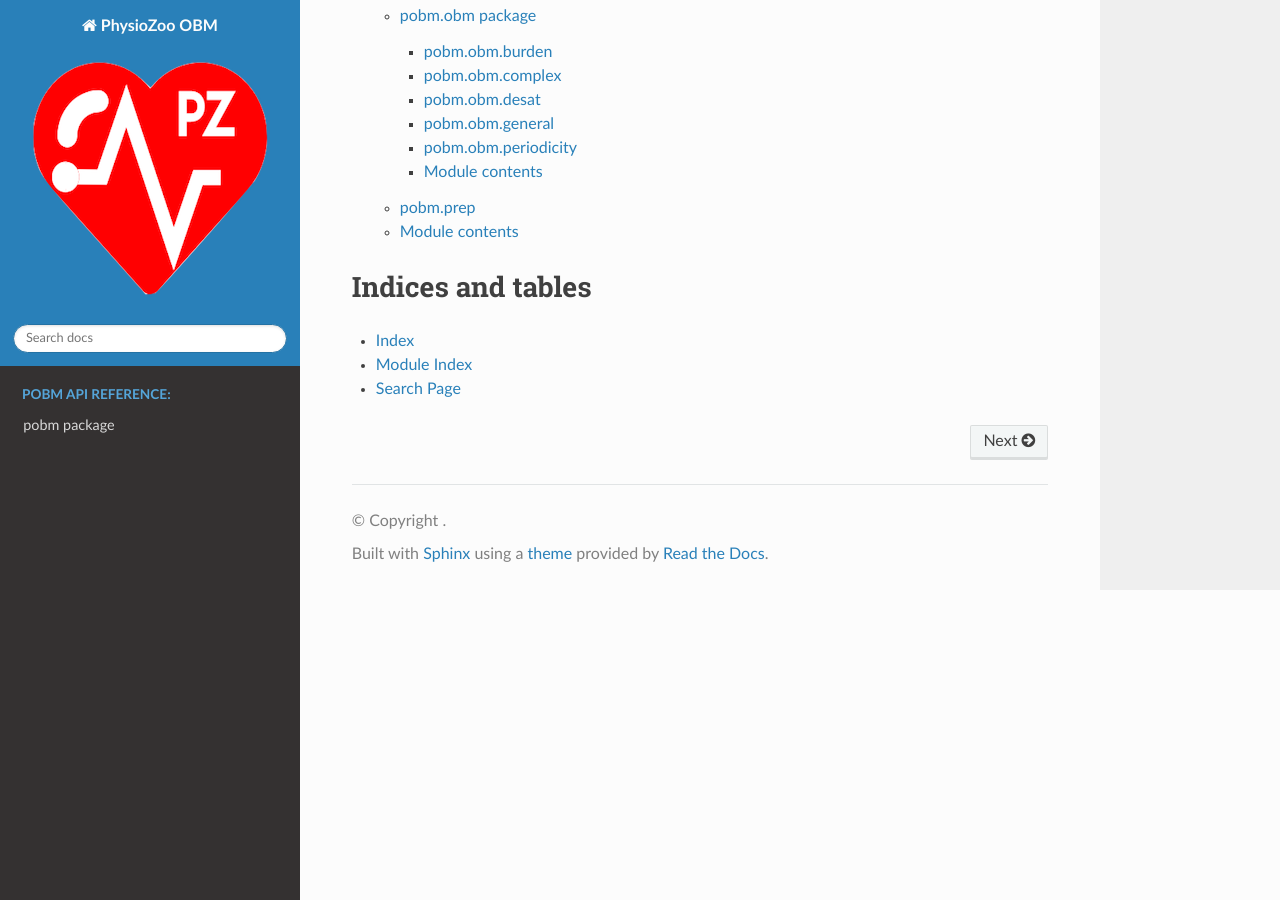
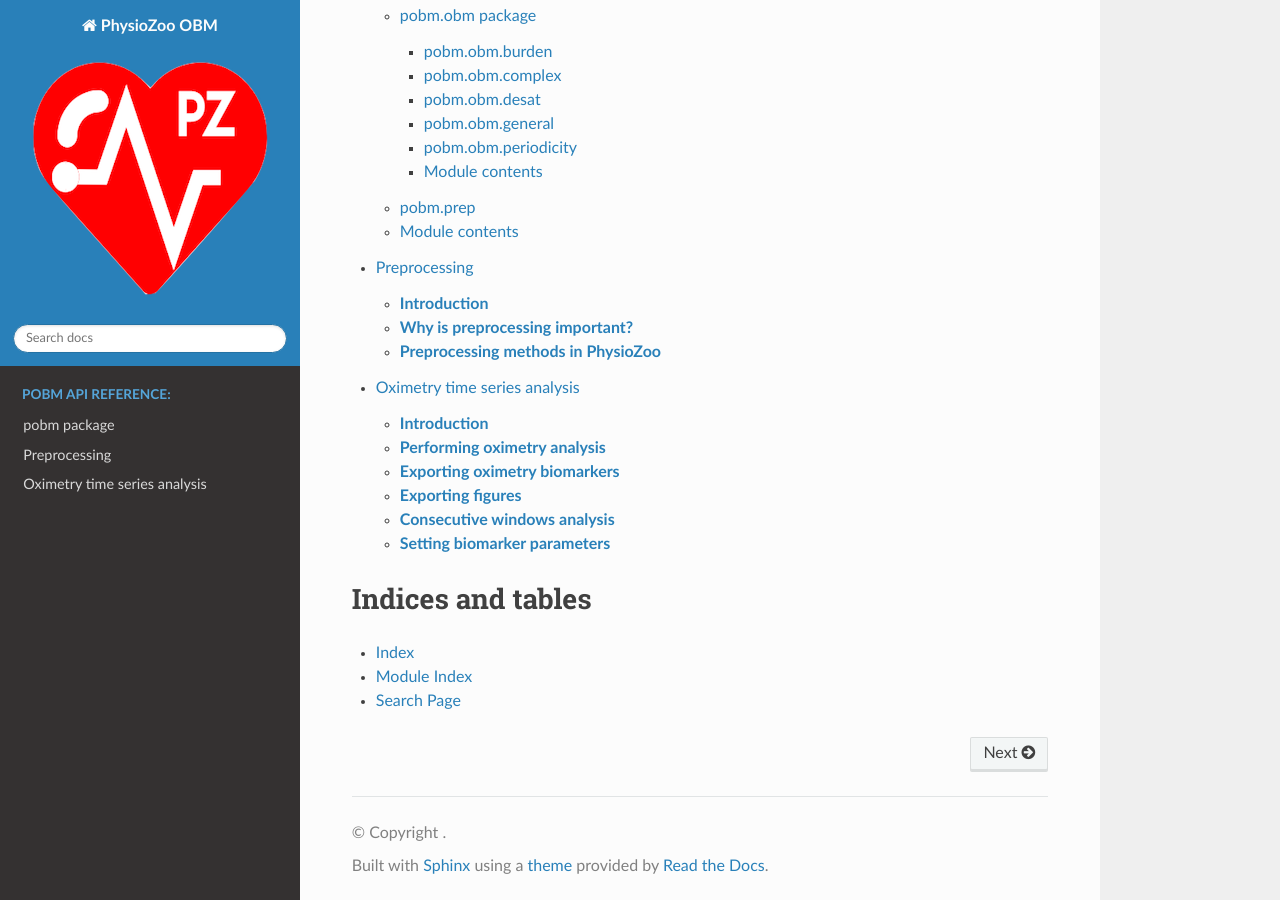
Before and after one commit to aim-lab/Oximetry_Toolbox, a Sphinx documentation site: the page built from docs/index.rst, in a window 1280 px wide and 900 px high, scrolled down 1304 px. Built offline with Sphinx 7.4.7 and the Read the Docs theme 2.0.0, drawn with Linux system fonts in a browser that asks for light colours; some of the changed lines change nothing that is shown.

Commit message:
Add tutorials to pobm

```diff
--- a/docs/index.rst
+++ b/docs/index.rst
@@ -11,7 +11,8 @@
    :caption: POBM API REFERENCE:
 
    pobm
-
+   tutorials/pobm_preprocessing.rst
+   tutorials/pobm_analysis.rst
 
 
 Indices and tables
--- /dev/null
+++ b/docs/tutorials/pobm_analysis.rst
@@ -0,0 +1,79 @@
+Oximetry time series analysis
+==========
+
+In this tutorial you will learn how to use **PhysioZoo OBM** to compute the oximetry biomarkers and export the computed values.
+(link: https://physiozoo.com/)
+
+**Introduction**
+----------------------
+SpO2 is a measure of the amount of oxygen-loaded hemoglobin in the blood, relative to the amount of oxygen-unloaded hemoglobin. The extraction of digital biomarkers from the oxygen saturation time series is a critical step in the process of diagnosis and monitoring of patient pulmonary function. Indeed, studying the variability of the oxygen saturation signal may provide information on the underlying physiological control systems. **PhysioZoo OBM** provides the framework and the tools for extracting oximetry biomarkers from the SpO2 signal.
+
+
+**Performing oximetry analysis**
+------------------------------
+
+Start by loading some example data by clicking File -> Open data file -> SpO2/SpO2_example.txt. The program will start the analysis automatically and will display the following window:
+
+.. image:: pobm_mainmenu.PNG
+   :align: center
+
+Refering to the figure above: (A) the selected window (shaded in blue) defines the time interval for which the oximetry biomarkers are computed. In the lower panel (B), the overall oximetry signal is plotted. Two windows are drawn on it: one window with a red frame and another one with a blue frame (and alpha color from within). The red window defines the part of the oximetry time series plotted in the larger upper figure (A). The blue frame defines the part of the oximetry time series for which the biomarkers will be computed. The two windows can be modified (extended/shrunk/moved) using the mouse. Pannel (C) shows all the oximetry biomarkers that have been computed.
+
+Congrats! You have made your first oximetry analysis with **PhysioZoo OBM**!
+The biomarkers are divided into five different categories: General, Desaturations, Hypoxic Burden, Complexity and Periodicity. You can choose to compute only certain categories (to save time), into the tab "OBM".
+
+.. note:: Every time you move the analysis window to another location the newly selected segment will be automatically analyzed. You can disable this by deselecting the checkbox “Auto Compute” located under the “Compute” button.
+
+.. note:: The length of the selected window is important. Some biomarkers require algorithm with high complexity, and thus may take some time to run on too long windows. You can modify the size of the window under "Display".
+
+
+**Exporting oximetry biomarkers**
+--------------------------------------------
+
+You can export the oximetry biomarkers and the prefiltered SpO2 signal generated by **PhysioZoo OBM**. Go to File -> Save SpO2 measures. The following window will display:
+
+.. image:: pobm_save_measures.PNG
+   :align: center
+
+You can select the computation(s) you want to save with the checkboxes:
+
+- **SpO2 Measures**: The 44 oximetry biomarkers computed by the software.
+
+- **Preprocessed SpO2**: the oximetry time series after it was preprocessed by the filter you specified under Main-> Preprocessing.
+
+Select the location where you want to save the oximetry measures. Open the file and see the list of oximetry measures together with their definitions and values for the window that was selected.
+
+
+.. image:: pobm_example_measures.PNG
+   :align: center
+
+**Exporting figures**
+--------------------------------------------
+
+Using **PhysioZoo OBM** you can export some summary graphs such as the distribution of the time series, histogram of the desaturations characteristics etc. Figures can be exported in high quality format and thus easily included in your research reports and/or papers. For exporting figures click File -> Export figures. You will be prompted with the following window on which you can choose what figures you want to export. After clicking 'Save As' you will be able to choose the format of the figure.
+
+.. image:: pobm_save_figures.PNG
+   :align: center
+
+
+**Consecutive windows analysis**
+--------------------------------------------
+
+You might want to track the evolution of the oximetry biomarkers over the time. For example, for monitoring patients it would be useful to see how the oximetry biomarkers vary over time. For that purpose **PhysioZoo OBM** enables the analysis to be performed on consecutive windows.
+
+Click the “Single” Submenu in the left panel and click on the "Use full length" button. Then press the “Compute” button located on the top right of the interface. You will see the following screen, which contains all the oximetry biomarkers for each consecutive window over the whole recording.
+
+.. image:: pobm_consecutive_windows.PNG
+   :align: center
+
+You can also enable the analysis window to be overlapping by using the “Overlap” entry in the Analysis menu. By default the value is 0% (i.e. no overlap between successive windows). Change it to 50% and re-run the analysis.
+
+You can export all oximetry biomarkers from all consecutive windows (Main -> Save SpO2 measures).
+
+If you want to export figures, then select with the mouse the window you want to save the figures for.
+
+
+**Setting biomarker parameters**
+--------------------------------------------
+
+The oximetry biomarkers have a number of associated parameters which can be adjusted by the user. For example, desaturations can be detected with a relative threshold of 3% or 5%. In order to change those parameters, click on tab "Options". Then you have six tabs, one for filtering and one for each of the five categories of biomarkers. After changing the value of a specific parameter, click on "Compute" in order to compute again the biomarkers with the new parameter.
--- /dev/null
+++ b/docs/tutorials/pobm_preprocessing.rst
@@ -0,0 +1,39 @@
+Preprocessing
+==========
+
+In this tutorial you will learn how to preprocess your oximetry time series within **PhysioZoo OBM**.
+(link: https://physiozoo.com/)
+
+**Introduction**
+----------------------
+
+When loading an oximetry time series in **PhysioZoo OBM** the first step is to preprocess your signal to remove abnormal measurements.
+
+We implemented in **PhysioZoo OBM** three methods for pre-filtering the oximetry time series:
+
+  * Range,
+  * Delta Filter,
+  * Block of data filter.
+
+In addition, a median filter is available and may be applied to the signal after one of the preprocessing methods.
+
+**Why is preprocessing important?**
+----------------------
+
+Raw oximetry data often has missing values and artefacts. Indeed, any motion of the oximeter, or lack of contact between the device and the finger could alterate the signal.
+
+The example below shows an oximetry time series before preprocessing (raw data), after Delta filter and then after median filter. We can see that the raw data contains some non-physiological values (drop to 0) which are removed by the Delta filter. The median filter smoothes the signal.
+
+.. image:: pobm_preprocessing.png
+   :align: center
+
+
+**Preprocessing methods in PhysioZoo**
+----------------------
+
+You can select the preprocessing filter with the dropdown "Preprocessing" located under the Main tab. You can then check the box "Median filter", to choose to apply the median filter. If you want to customize the preprocessing further, you can modify the parameters of each preprocessing methods under Options->Filtering.
+
+The image below shows an example of an oximetry time series (the blue signal) which has been filtered (green signal). The resulting preprocessed time series is shown as a green time series, using the Range filter, associated with median filter (as the box median filter is marked with V). The desaturations are highlighted in red.
+
+.. image:: pobm_preprocessing_PZ.PNG
+   :align: center
```
Also changed, not shown: docs/tutorials/pobm_consecutive_windows.PNG (added), docs/tutorials/pobm_example_measures.PNG (added), docs/tutorials/pobm_mainmenu.PNG (added), docs/tutorials/pobm_mainmenu.jpg (added), docs/tutorials/pobm_preprocessing.png (added), docs/tutorials/pobm_preprocessing_PZ.PNG (added), docs/tutorials/pobm_save_figures.PNG (added), docs/tutorials/pobm_save_measures.PNG (added).
